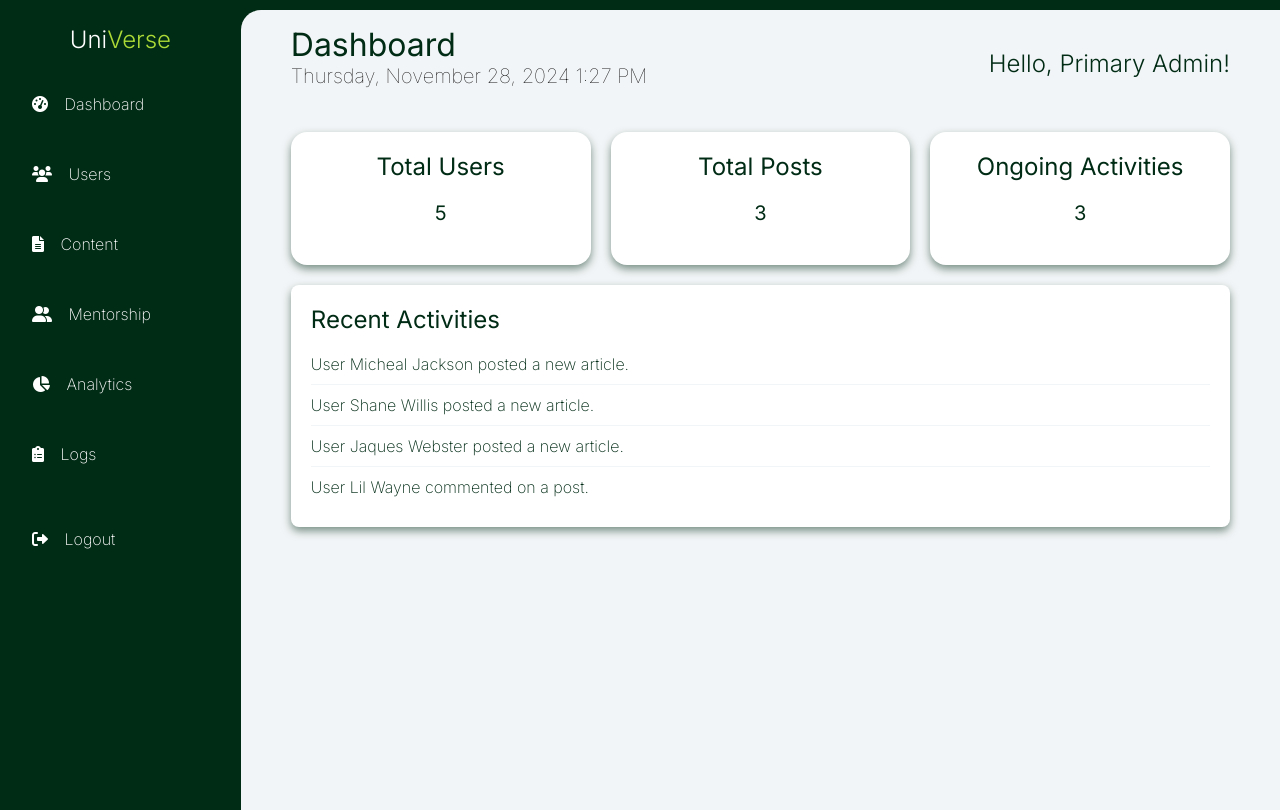
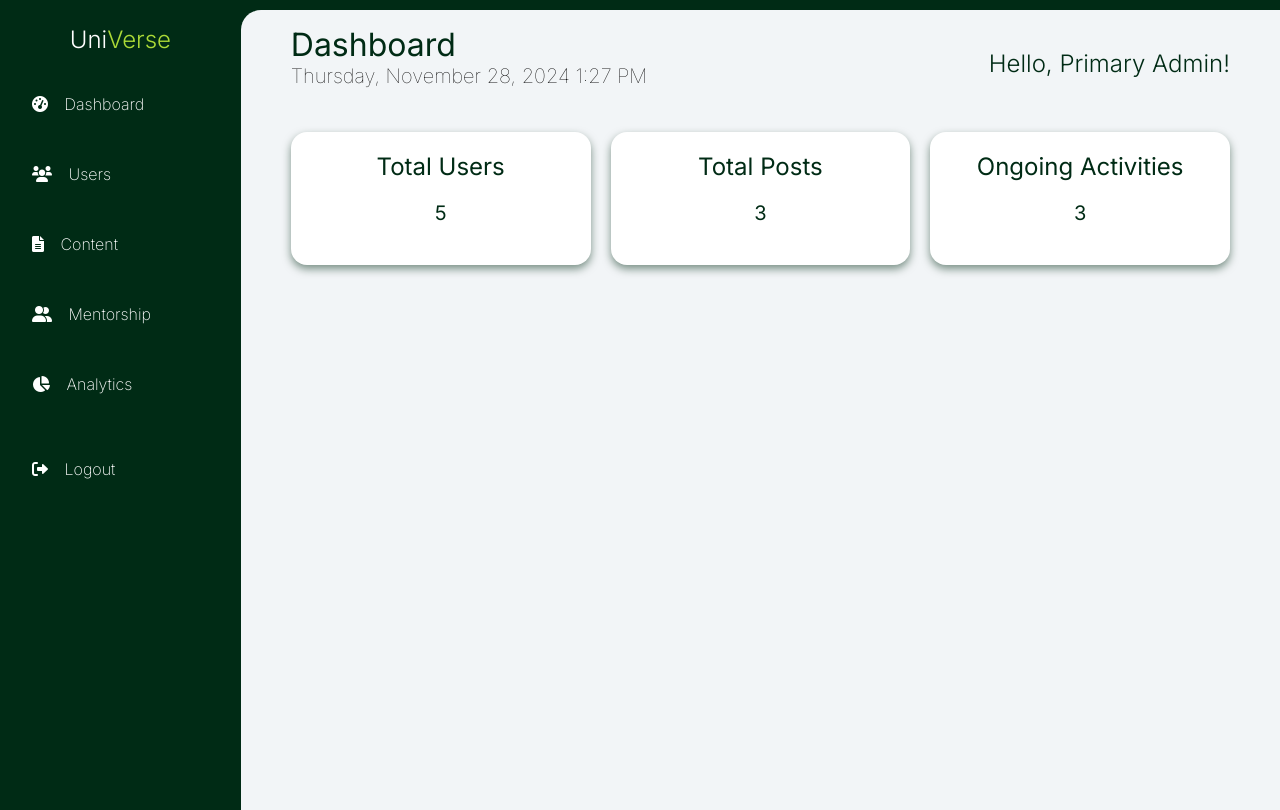
Before and after one commit to AmashaRanasinghe/_UniVerse_, a PHP site: page /admin/dashboard.php in a window 1280 px wide. Run offline with PHP 8.4, Linux system fonts and the light colour scheme; data comes from the database, SQL or seed files in the repository.

Commit message:
Updated css

```diff
--- a/admin/content.php
+++ b/admin/content.php
@@ -48,7 +48,7 @@ include('../connection.php');
                         <th>ID</th>
                         <th>Type</th>
                         <th>Title</th>
-                        <th>Image</th>
+                        <!-- <th>Image</th> -->
                         <th>Actions</th>
                     </tr>
                 </thead>
@@ -63,7 +63,6 @@ include('../connection.php');
                     <td>" . $row["content_id"] . "</td>
                     <td>" . $row["content_type"] . "</td>
                     <td>" . $row["title"] . "</td>
-                    <td><img src='", "/" .  $row["file_url"] . "' style='width: 100px; height: 100px;'></td>
                     <td>
                         <form method='POST' action='../admin/funcs/content_update.php'>
                             <input type='hidden' name='content_id' value='" . $row["content_id"] . "'>
--- a/admin/dashboard.php
+++ b/admin/dashboard.php
@@ -82,15 +82,6 @@ session_start();
 
                 </div>
             </div>
-            <div class="activity-log">
-                <h2>Recent Activities</h2>
-                <ul>
-                    <li>User Micheal Jackson posted a new article.</li>
-                    <li>User Shane Willis posted a new article.</li>
-                    <li>User Jaques Webster posted a new article.</li>
-                    <li>User Lil Wayne commented on a post.</li>
-                </ul>
-            </div>
         </div>
     </div>
 </body>
--- a/admin/funcs/add_admin.php
+++ b/admin/funcs/add_admin.php
@@ -1,7 +1,8 @@
 <?php
 error_reporting(E_ALL);
 ini_set('display_errors', 1);
-require('/Applications/XAMPP/xamppfiles/htdocs/uniVerse/connection.php');
+include('../../connection.php');
+
 
 if ($_SERVER['REQUEST_METHOD'] === 'POST') {
     $email = $_POST['email'];
--- a/admin/login.php
+++ b/admin/login.php
@@ -19,12 +19,12 @@ if (isset($_POST['login'])) {
 
       if ($_POST['admin_type'] === "Primary Administrator") {
         echo "<script>alert('Successfully Logged in as Primary Administrator');
-       window.location.href='../../universe/admin/dashboard.php';
+       window.location.href='../../_UniVerse_/admin/dashboard.php';
         </script>";
         exit();
       } elseif ($_POST['admin_type'] === "Secondary Administrator") {
         echo "<script>alert('Successfully Logged in as Secondary Administrator');
-        window.location.href='../../universe/secondary_admins/sa_dashboard.php';
+        window.location.href='../../_UniVerse_/secondary_admins/sa_dashboard.php';
         </script>";
         exit();
       } else {
--- a/admin/sidebar.php
+++ b/admin/sidebar.php
@@ -40,7 +40,6 @@ if (isset($_GET['action']) && $_GET['action'] === 'logout') {
                 <li class="menu-item"><a href="../admin/content.php"><i class="fas fa-file-alt"></i> Content</a></li>
                 <li class="menu-item"><a href="../admin/mentorships.php"><i class="fas fa-user-friends"></i> Mentorship</a></li>
                 <li class="menu-item"><a href="../admin/analytics.php"><i class="fas fa-chart-pie"></i> Analytics</a></li>
-                <li class="menu-item"><a href="#"><i class="fas fa-clipboard-list"></i> Logs</a></li>
             </ul>
         </nav>
         <!-- <hr> -->
--- a/secondary_admins/sa_content.php
+++ b/secondary_admins/sa_content.php
@@ -61,7 +61,6 @@ include('../../uniVerse/connection.php');
                         <th>ID</th>
                         <th>Type</th>
                         <th>Title</th>
-                        <th>Image</th>
                         <th>Actions</th>
                     </tr>
                 </thead>
@@ -76,7 +75,6 @@ include('../../uniVerse/connection.php');
                     <td>" . $row["content_id"] . "</td>
                     <td>" . $row["content_type"] . "</td>
                     <td>" . $row["title"] . "</td>
-                    <td><img src='", "../../" . $row["file_url"] . "' style='width: 100px; height: 100px;'></td>
                     <td>
                         <form method='POST' action='../secondary_admins/funcs/sa_content_update.php'>
                             <input type='hidden' name='content_id' value='" . $row["content_id"] . "'>
--- a/secondary_admins/sa_sidebar.php
+++ b/secondary_admins/sa_sidebar.php
@@ -40,7 +40,6 @@ if (isset($_GET['action']) && $_GET['action'] === 'logout') {
         <!-- <hr> -->
         <div class="sidebar-footer">
             <ul>
-                <li class="menu-item"><a href="#"><i class="fas fa-user-circle"></i> Profile</a></li>
                 <li class="menu-item"><a href="?action=logout"><i class="fas fa-right-from-bracket"></i> Logout</a></li>
             </ul>
         </div>
--- a/student/home_page/components/navbar.php
+++ b/student/home_page/components/navbar.php
@@ -80,7 +80,6 @@
                     <a href="../home_page/update_profile.php"><i class="fas fa-user-edit"></i> Edit User Details</a>
                     <a href="../home_page/notifications.php"><i class="fas fa-bell"></i> Notifications</a>
                     <a href="../home_page/collection.php"><i class="fas fa-box"></i> Collections</a>
-                    <a href="#"><i class="fas fa-chart-line"></i> Rank</a>
                     <a href="../home_page/mygroups.php"><i class="fas fa-users"></i> My Groups</a>
                     <a href="../../index.html"><i class="fas fa-sign-out-alt"></i> Logout</a>
                 </div>
--- a/student/home_page/update_profile.php
+++ b/student/home_page/update_profile.php
@@ -148,7 +148,7 @@ if (isset($_POST['update'])) {
         <button type="submit" name="update" class="btn">Update Profile</button>
     </form>
     <div class="back-button-container">
-    <a href="../home_page/home.php" class="btn btn-back">
+    <a href="../home_page/notes.php" class="btn btn-back">
         <i class="fas fa-arrow-left"></i> Back to Home
     </a>
 </div>
--- a/styles/navbar.css
+++ b/styles/navbar.css
@@ -111,7 +111,6 @@ nav {
   top: 20px;
   right: 0;
   background-color: #fff;
-  min-width: 250px;
   border-radius: 8px;
   box-shadow: 0 4px 10px rgba(0, 0, 0, 0.1);
   z-index: 100;
```
Also changed, not shown: secondary_admins/sa_dashboard.php (+0 -9 lines), styles/group.css (+6 -1 lines), uploads/Small world.jpeg (added).
